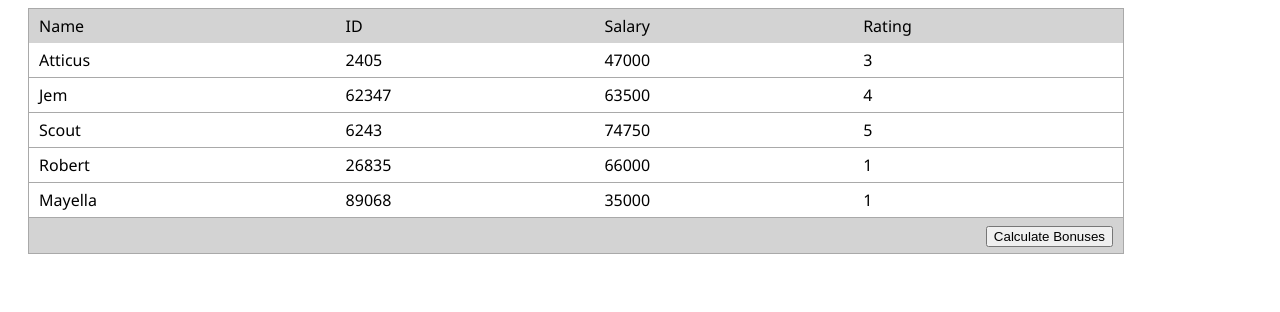
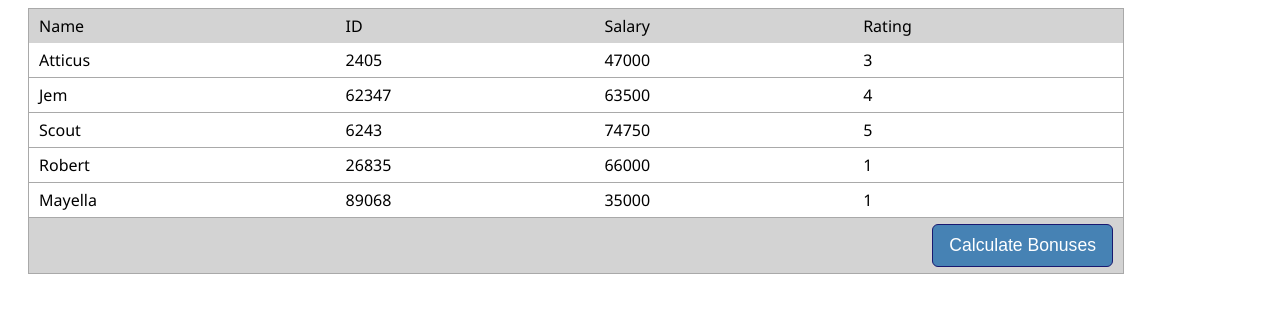
Before and after one commit to myronschippers/bonus-calculator, a plain HTML site: page index.html in a window 1280 px wide. Shown: the part 86-398 px from the top of the page. Drawn offline with Linux system fonts and the light colour scheme.

Commit message:
making the button pretty

```diff
--- a/index.html
+++ b/index.html
@@ -25,7 +25,7 @@
         <tfoot class="cleanTable-ft">
           <tr>
             <td colspan="4" class="cleanTable-cell">
-              <button class="js-calcBonuses">Calculate Bonuses</button>
+              <button class="btn js-calcBonuses">Calculate Bonuses</button>
             </td>
           </tr>
         </tfoot>
--- a/style.css
+++ b/style.css
@@ -51,6 +51,24 @@ Clean Table
 
 .cleanTable-cell {
     padding: 6px 10px;
+}
+
+/* --------------------------------------------------------
+Button
+-------------------------------------------------------- */
+
+.btn {
+    padding: 10px 16px;
+    border: 1px solid #191970;
+    border-radius: 6px;
+    background: #4682b4;
+    color: #ffffff;
+    font-size: 1.1rem;
+    cursor: pointer;
+}
+
+.btn:hover {
+    background: #315e82;
 }
 
 /* --------------------------------------------------------
```
Also changed, not shown: 1 other file.
